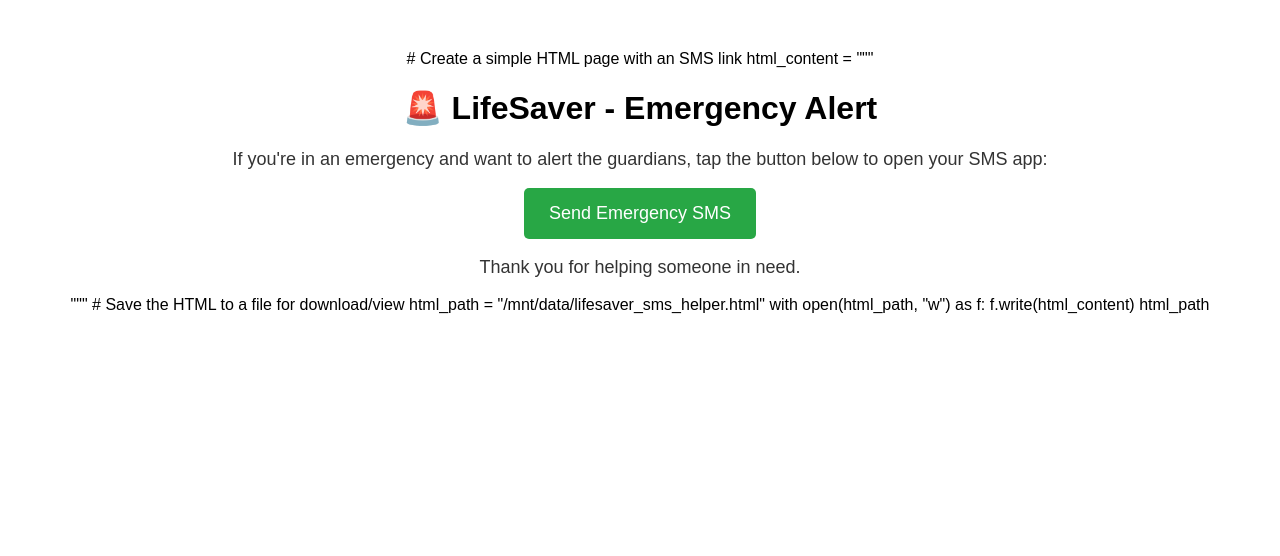
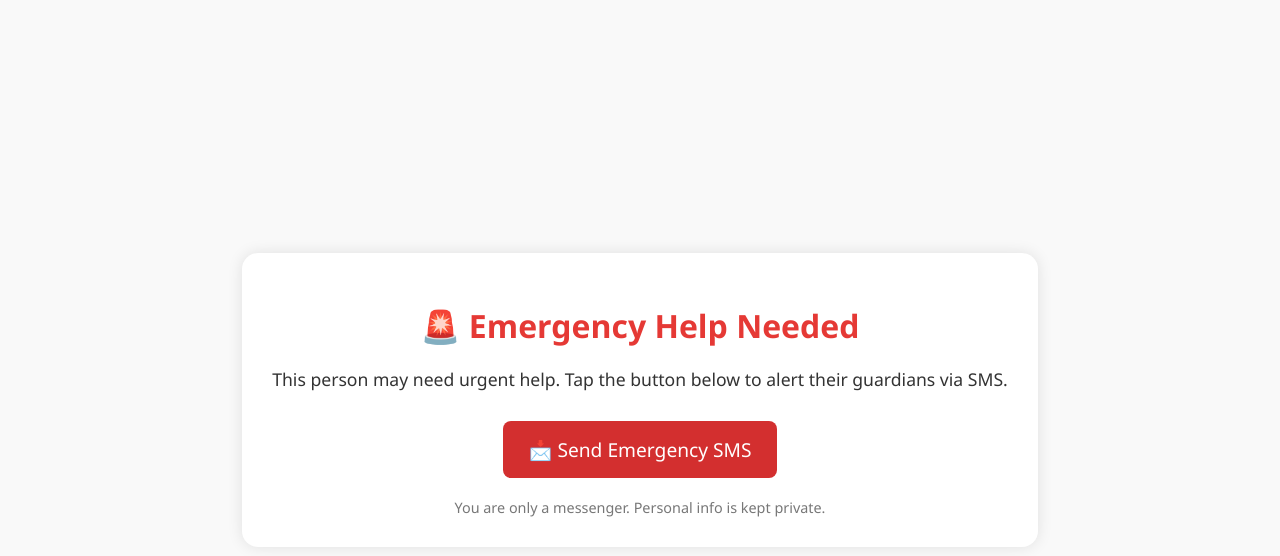
Before and after one commit to sheikabdulrafi/lifesaver, a plain HTML site: page index.html in a window 1280 px wide. Drawn offline with Linux system fonts and the light colour scheme.

Commit message:
Update index.html

```diff
--- a/index.html
+++ b/index.html
@@ -1,44 +1,88 @@
-# Create a simple HTML page with an SMS link
-html_content = """
 <!DOCTYPE html>
 <html lang="en">
 <head>
-    <meta charset="UTF-8">
-    <title>LifeSaver - Emergency SMS</title>
+  <meta charset="UTF-8" />
+  <meta name="viewport" content="width=device-width, initial-scale=1.0"/>
+  <title>LifeSaver - Emergency Alert</title>
   <style>
     body {
-            font-family: Arial, sans-serif;
+      margin: 0;
+      padding: 0;
+      background: #f9f9f9;
+      font-family: 'Segoe UI', Tahoma, Geneva, Verdana, sans-serif;
+      display: flex;
+      flex-direction: column;
+      align-items: center;
+      justify-content: center;
+      height: 100vh;
       text-align: center;
-            margin-top: 50px;
     }
+
+    .container {
+      max-width: 90%;
+      background: white;
+      padding: 30px;
+      border-radius: 16px;
+      box-shadow: 0 0 15px rgba(0,0,0,0.1);
+    }
+
+    h1 {
+      font-size: 2rem;
+      color: #e53935;
+      margin-bottom: 20px;
+    }
+
+    p {
+      font-size: 1.1rem;
+      color: #333;
+      margin-bottom: 30px;
+    }
+
     a.button {
+      background-color: #d32f2f;
+      color: white;
+      padding: 15px 25px;
+      font-size: 1.2rem;
+      border-radius: 8px;
+      text-decoration: none;
       display: inline-block;
-            padding: 15px 25px;
-            font-size: 18px;
-            cursor: pointer;
-            text-decoration: none;
-            background-color: #28a745;
-            color: white;
-            border-radius: 5px;
+      transition: background-color 0.3s ease;
     }
-        p {
-            font-size: 18px;
-            color: #333;
+
+    a.button:hover {
+      background-color: #b71c1c;
+    }
+
+    .footer {
+      margin-top: 20px;
+      font-size: 0.9rem;
+      color: #777;
+    }
+
+    @media (max-width: 480px) {
+      h1 {
+        font-size: 1.5rem;
+      }
+
+      a.button {
+        padding: 12px 20px;
+        font-size: 1rem;
+      }
     }
   </style>
 </head>
 <body>
-    <h1>🚨 LifeSaver - Emergency Alert</h1>
-    <p>If you're in an emergency and want to alert the guardians, tap the button below to open your SMS app:</p>
-    <a class="button" href="sms:+919876543210?body=QR_SCANNED_ID:USERID12345">Send Emergency SMS</a>
-    <p>Thank you for helping someone in need.</p>
+  <div class="container">
+    <h1>🚨 Emergency Help Needed</h1>
+    <p>
+      This person may need urgent help. Tap the button below to alert their guardians via SMS.
+    </p>
+    <a class="button" href="sms:+919876543210?body=QR_SCANNED_ID:USERID12345">
+      📩 Send Emergency SMS
+    </a>
+    <div class="footer">
+      You are only a messenger. Personal info is kept private.
+    </div>
+  </div>
 </body>
 </html>
-"""
-
-# Save the HTML to a file for download/view
-html_path = "/mnt/data/lifesaver_sms_helper.html"
-with open(html_path, "w") as f:
-    f.write(html_content)
-
-html_path
```
Lines whose indentation alone changed are shown as unchanged.
